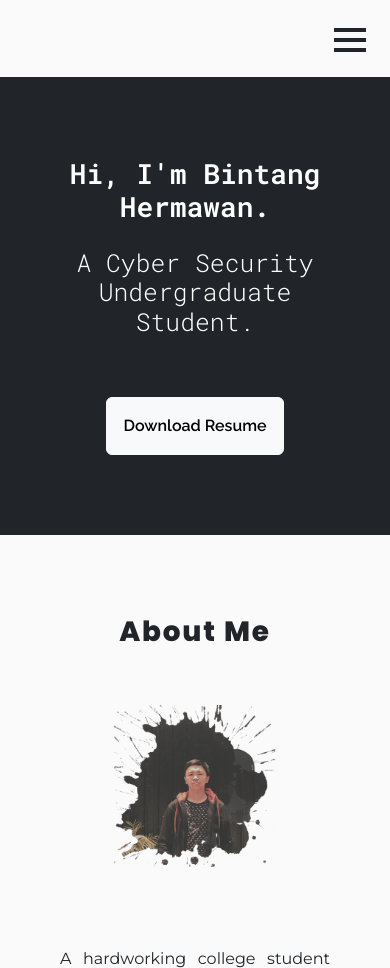
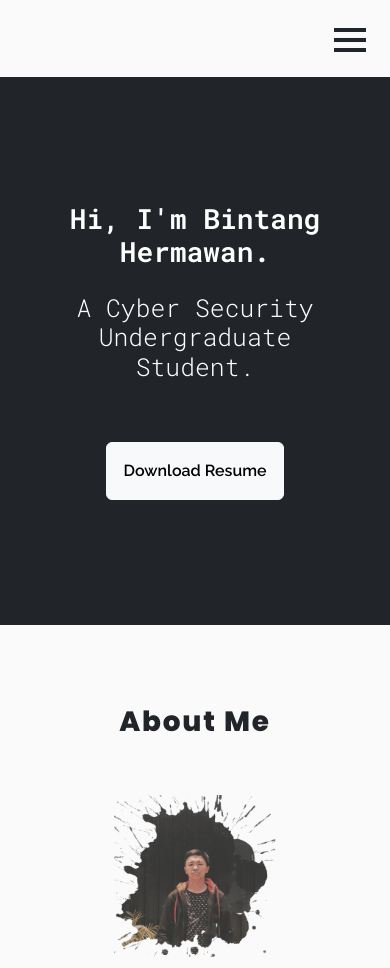
Before and after one commit to IkanAsinn/ikanasin.github.io, a plain HTML site: page index.html in a window 390 px wide. Shown: the top 968 px of the page. Drawn offline with nearby package versions, Linux system fonts and the light colour scheme.

Commit message:
fix height mobile

```diff
--- a/index.html
+++ b/index.html
@@ -185,7 +185,7 @@
             </div>
           </div>
         </div>
-        <div class="project card" data-aos="fade-left">
+        <div class="project card" data-aos="fade-down">
           <h1 class="titles">Toko Keluarga</h1>
           <div class="project-images">
             <img src="toko keluarga.png" alt="toko keluarga">
--- a/style.css
+++ b/style.css
@@ -48,6 +48,11 @@ main {
 .intro {
   padding: 5rem 3rem;
   text-align: center;
+  height: 65vh;
+  display: flex;
+  flex-direction: column;
+  justify-content: center;
+  align-items: center;
 }
 
 #name {
```
